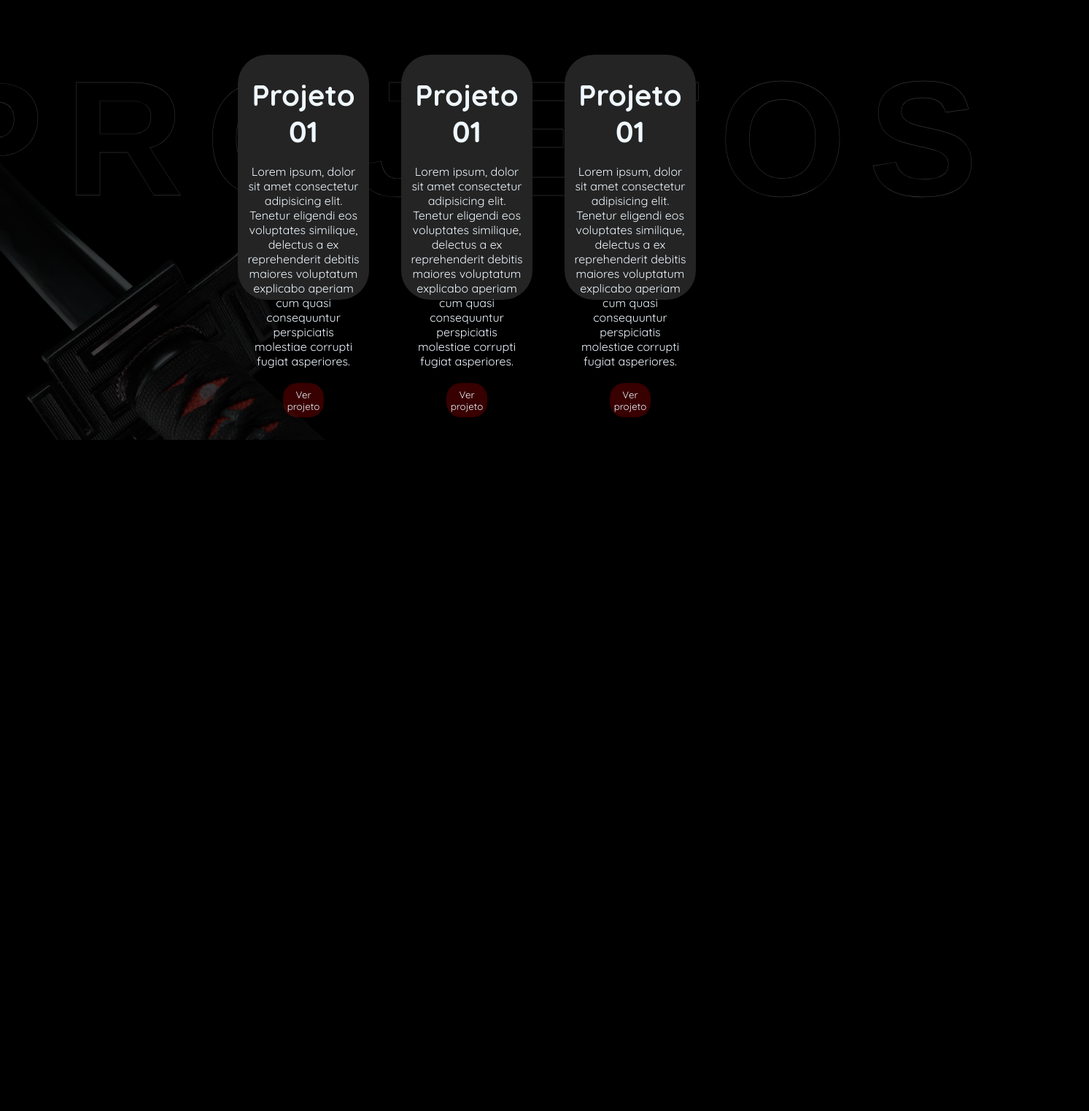
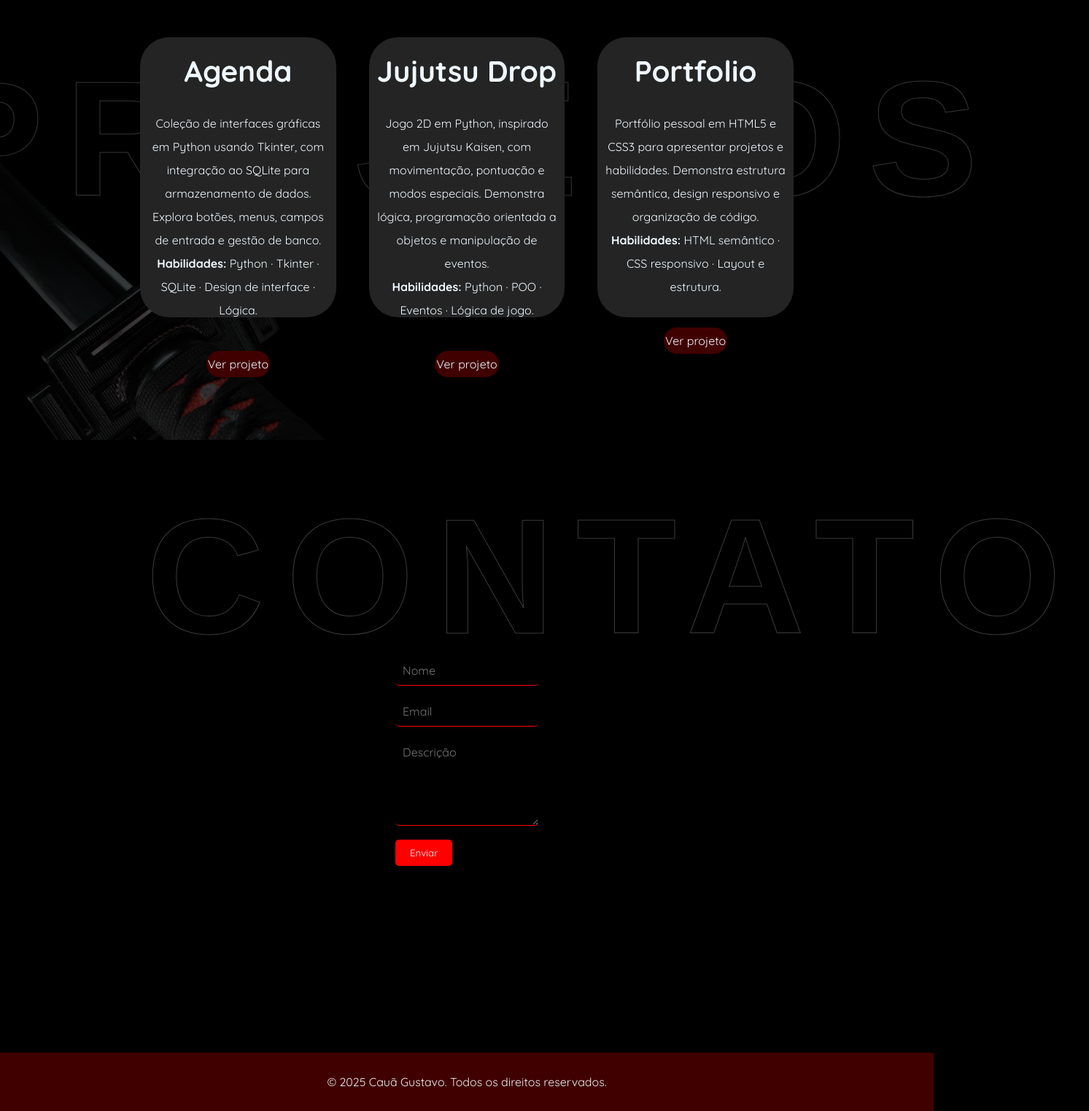
Before and after one commit to caua-a/portfolio-2, a plain HTML site: page index.html in a window 1280 px wide. Shown: the part 957-2480 px from the top of the page at 73% size, 1493 px wide, since content can reach past the window. Before the commit the page ends 2400 px from the top, so only its background shows below. Drawn offline with Linux system fonts and the light colour scheme.

Commit message:
SEMANTICO

```diff
--- a/index.html
+++ b/index.html
@@ -13,19 +13,20 @@
       <div class="logo">
         <h1>Cauã</h1>
       </div>
-      <div class="navigation-bar">
+      <nav class="navigation-bar">
         <ul>
-          <li><a href="#home">Home</a></li>
+          <li><a href="#home">Inicio</a></li>
         </ul>
 
         <ul>
-          <li><a href="#projects">Projects</a></li>
+          <li><a href="#projects">Projetos</a></li>
         </ul>
 
         <ul>
-          <li><a href="#contact">Contact</a></li>
+          <li><a href="#contact">Contato
+          </a></li>
         </ul>
-      </div>
+      </nav>
     </header>
     <main>
       <section class="home" id="home">
@@ -46,48 +47,64 @@
         <div class="content-cards">
           <figure class="project-card">
             <figcaption>
-              <h1>Projeto 01</h1>
+              <h1>Agenda</h1>
               <p>
-                Lorem ipsum, dolor sit amet consectetur adipisicing elit.
-                Tenetur eligendi eos voluptates similique, delectus a ex
-                reprehenderit debitis maiores voluptatum explicabo aperiam cum
-                quasi consequuntur perspiciatis molestiae corrupti fugiat
-                asperiores.
+                Coleção de interfaces gráficas em Python usando Tkinter, com integração ao SQLite para armazenamento de dados. Explora botões, menus, campos de entrada e gestão de banco. <br/>
+                <strong>Habilidades:</strong> Python · Tkinter · SQLite · Design de interface · Lógica.
               </p>
-              <button class="but-project">Ver projeto</button>
+              <a href="https://github.com/caua-a/projetos_tkinterV2.git" class="but-project" role="button" target="_blank">Ver projeto</a>
             </figcaption>
           </figure>
           <figure class="project-card">
             <figcaption>
-              <h1>Projeto 01</h1>
+              <h1>Jujutsu Drop</h1>
               <p>
-                Lorem ipsum, dolor sit amet consectetur adipisicing elit.
-                Tenetur eligendi eos voluptates similique, delectus a ex
-                reprehenderit debitis maiores voluptatum explicabo aperiam cum
-                quasi consequuntur perspiciatis molestiae corrupti fugiat
-                asperiores.
+                Jogo 2D em Python, inspirado em Jujutsu Kaisen, com movimentação, pontuação e modos especiais. Demonstra lógica, programação orientada a objetos e manipulação de eventos. <br/>
+                <strong>Habilidades:</strong> Python · POO · Eventos · Lógica de jogo.
               </p>
-              <button class="but-project">Ver projeto</button>
+              <a href="https://github.com/caua-a/Jogo-jujutsu.git" class="but-project" role="button" target="_blank">Ver projeto</a>
             </figcaption>
           </figure>
           <figure class="project-card">
             <figcaption>
-              <h1>Projeto 01</h1>
+              <h1>Portfolio</h1>
               <p>
-                Lorem ipsum, dolor sit amet consectetur adipisicing elit.
-                Tenetur eligendi eos voluptates similique, delectus a ex
-                reprehenderit debitis maiores voluptatum explicabo aperiam cum
-                quasi consequuntur perspiciatis molestiae corrupti fugiat
-                asperiores.
+                Portfólio pessoal em HTML5 e CSS3 para apresentar projetos e habilidades. Demonstra estrutura semântica, design responsivo e organização de código. <br/>
+                <strong>Habilidades:</strong> HTML semântico · CSS responsivo · Layout e estrutura.
               </p>
-              <button class="but-project">Ver projeto</button>
+              <a href="https://github.com/caua-a/portfolio-2.git" class="but-project" role="button" target="_blank">Ver projeto</a>
             </figcaption>
           </figure>
         </div>
       </section>
       <section class="contact" id="contact">
+        <div class="title-contact">
+          <h1><span>CONTATO</span></h1>
+      </div>
+        <form>
+          <div>
+            <input type="text" placeholder="Nome" required>
+          </div>
+
+          <div>
+            <input type="email" placeholder="Email" required>
+          </div>
+
+          <div>
+            <textarea placeholder="Descrição" rows="5" required></textarea>
+          </div>
+
+          <div>
+            <button type="submit">Enviar</button>
+          </div>
+        </form>
 
       </section>
+      <footer>
+        <div class="data">
+          <p>&copy; 2025 Cauã Gustavo. Todos os direitos reservados.</p>
+        </div>
+      </footer>
     </main>
   </body>
 </html>
--- a/src/style.css
+++ b/src/style.css
@@ -112,9 +112,10 @@ section {
 }
 .project-card {
   display: flex;
-  text-align: center;
-  width: 20%;
-  height: 70%;
+  text-align:center;
+  line-height: 200%;
+  width: 30%;
+  height: 80%;
   background: #242424;
   border-radius: 40px;
   color: aliceblue;
@@ -131,17 +132,20 @@ section {
   font-size: 40px;
 }
 .project-card p {
-  margin: 20px 0px;
+  margin: 40px 0px;
 }
-.but-project {
+.but-project{
   position: relative;
+  display: inline-block;
+  align-content: center;
+  text-decoration: none;
   border: none;
   width: 35%;
-  height: 15%;
+  height: 10%;
   border-radius: 20px;
   transition: all 0.3s ease-in-out;
   cursor: pointer;
-  background: rgba(255, 0, 0, 0.219);
+  background: rgb(64, 0, 0);
   color: aliceblue;
 }
 
@@ -159,10 +163,80 @@ section {
 }
 .title-projects span {
   color: transparent;
-  -webkit-text-stroke: 0.4px rgba(240, 248, 255, 0.305);
+  -webkit-text-stroke:1px rgba(240, 248, 255, 0.219);
   padding: 4px 8px;
   border-radius: 5px;
   display: inline-block;
   font-family: Arial, Helvetica, sans-serif;
   letter-spacing: 30px;
 }
+
+.contact{
+  display: flex;
+
+
+}
+
+form {
+  max-width: 400px;
+  margin: auto;
+  padding: 20px;
+  background: transparent;
+  border-radius: 8px;
+  display: inline-block;
+}
+
+input, textarea {
+  width: 100%;
+  padding: 10px;
+  margin-bottom: 15px;
+  border: none;
+  border-bottom: 1px solid red;
+  border-radius: 5px;
+  font-size: 16px;
+  background:transparent;
+}
+
+button {
+  padding: 10px 20px;
+  background: #ff0000;
+  color: white;
+  border: none;
+  border-radius: 5px;
+  cursor: pointer;
+}
+
+button:hover {
+  background: #ffffff;
+  color: #ff0000;
+}
+
+.title-contact {
+  position: absolute;
+  color: transparent;
+  display: flex;
+  left: 15%;
+  font-size: 150px;
+  z-index: 0;
+}
+.title-contact span {
+  color: transparent;
+  -webkit-text-stroke: 1px rgba(240, 248, 255, 0.24);
+  padding: 4px 8px;
+  border-radius: 5px;
+  display: inline-block;
+  font-family: Arial, Helvetica, sans-serif;
+  letter-spacing: 30px;
+}
+
+footer{
+  display: flex;
+  justify-content: center;
+  align-items: center;
+  background: rgb(64, 0, 0);
+  width: 100%;
+  height: 10vh;
+}
+.data p{
+  color: #eeeeee;
+}
```
